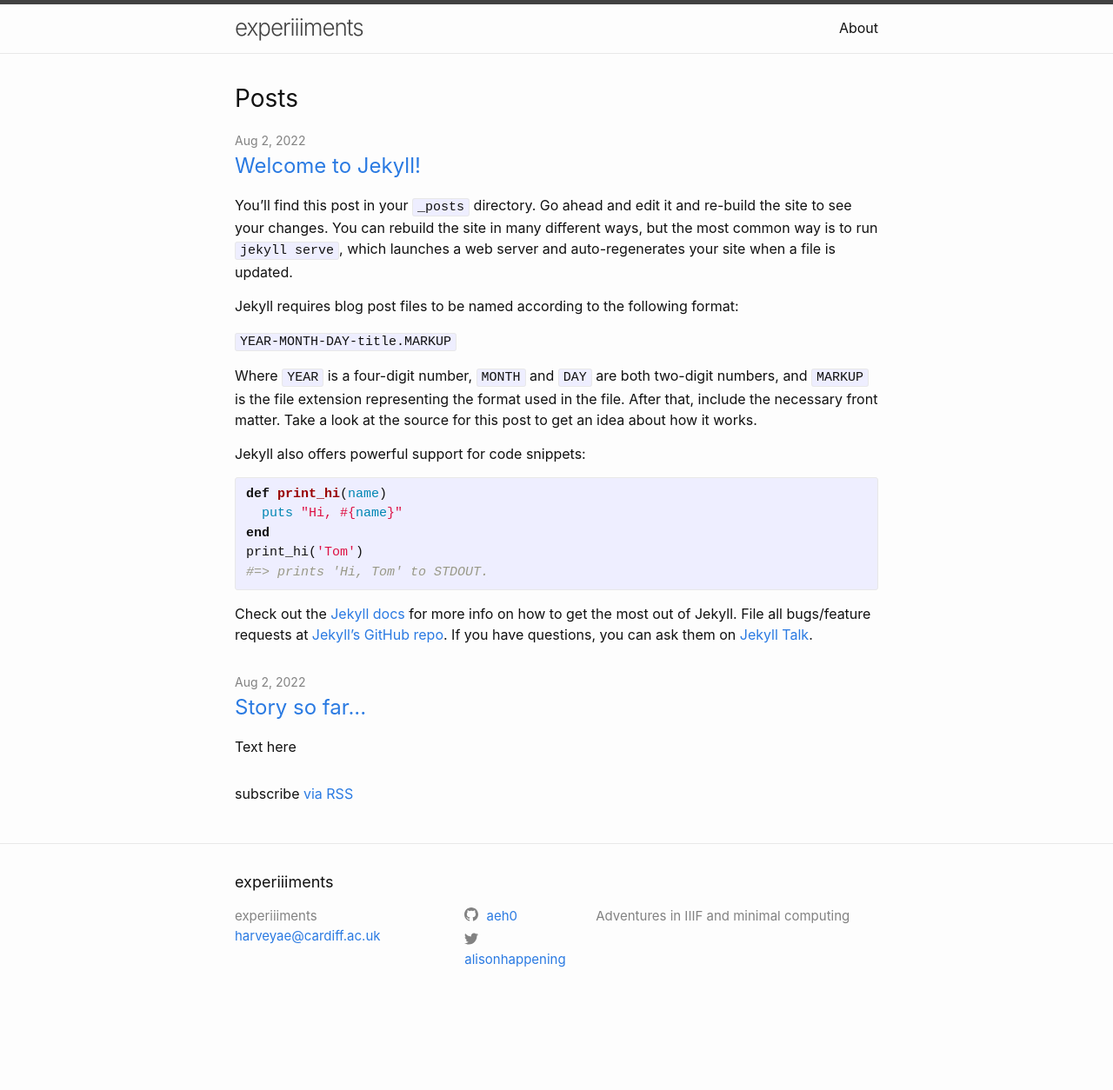
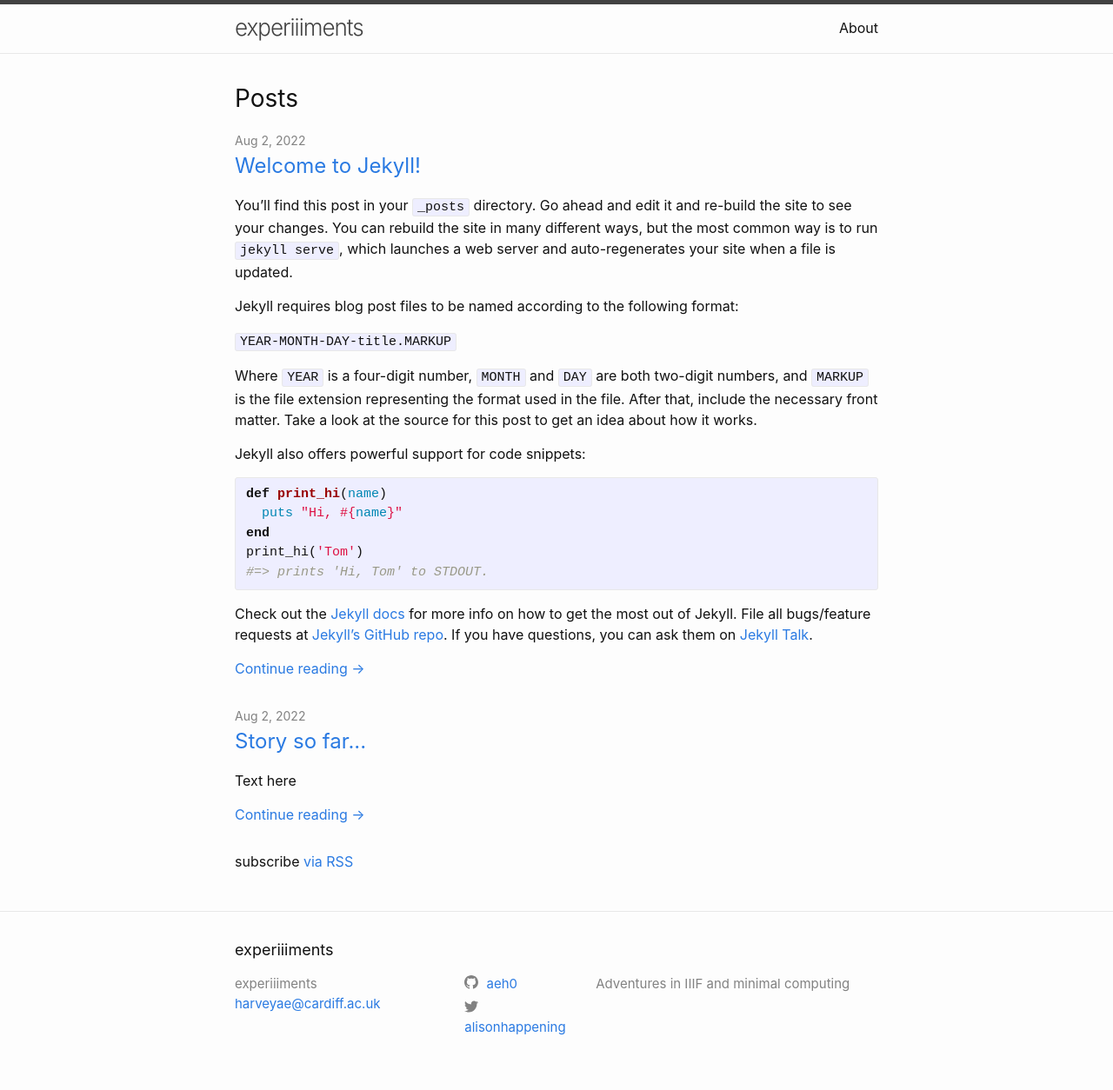
Before and after one commit to aeh0/experiiiments, a Jekyll site: the page built from index.markdown, in a window 1280 px wide. Shown: the whole page at 87% size. Built offline with Jekyll 4.4.1, drawn with Linux system fonts in a browser that asks for light colours; before the commit the page ends 1176 px from its top, so only the background shows below that.

Commit message:
Add 26 - mod to add continue reading to excerpt

```diff
--- a/_layouts/home.html
+++ b/_layouts/home.html
@@ -23,6 +23,7 @@ layout: default
         </h3>
         {%- if site.show_excerpts -%}
           {{ post.excerpt }}
+          <a class="excerpt-post-link" href="{{ post.url | relative_url }}">Continue reading →</a>
         {%- endif -%}
       </li>
       {%- endfor -%}
```
